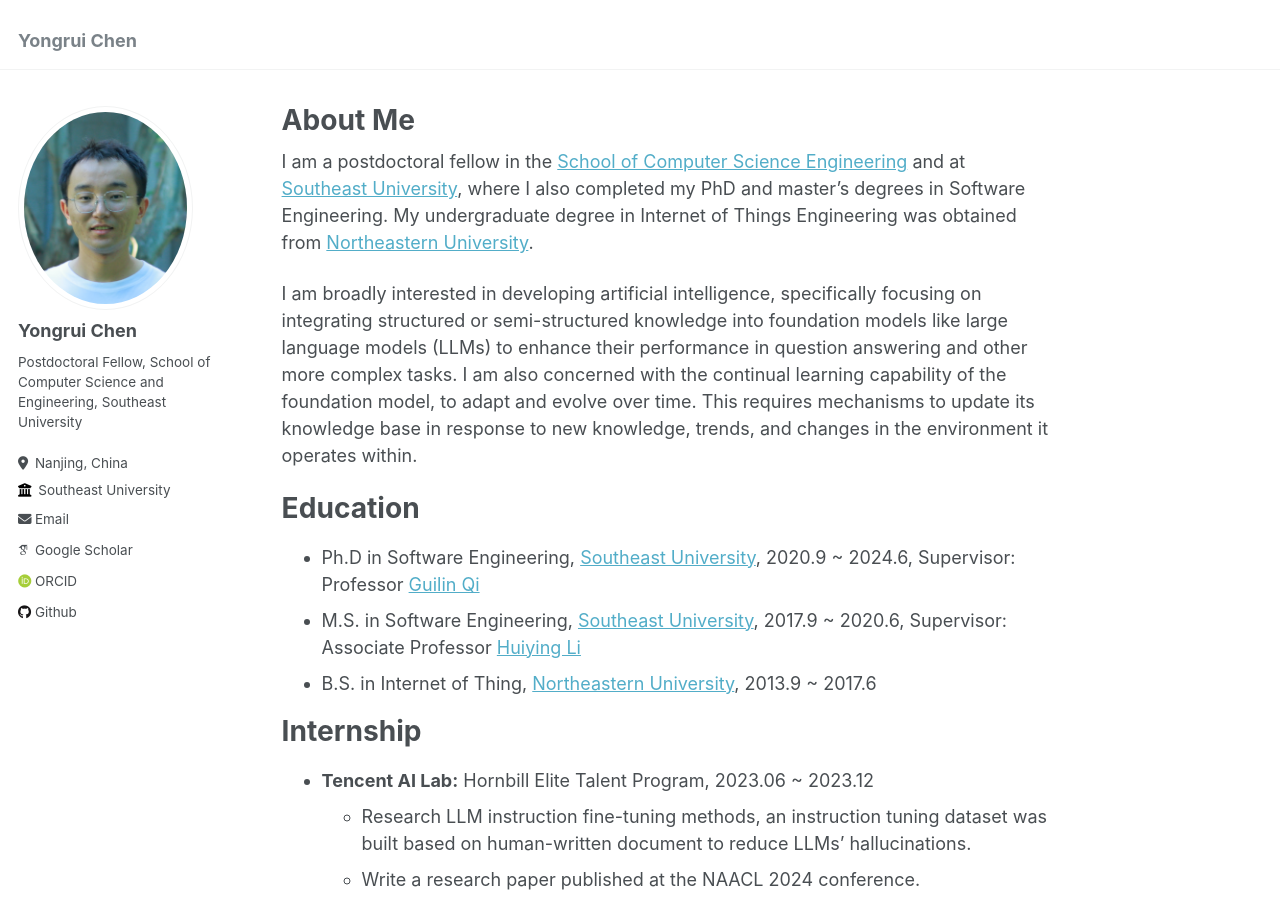
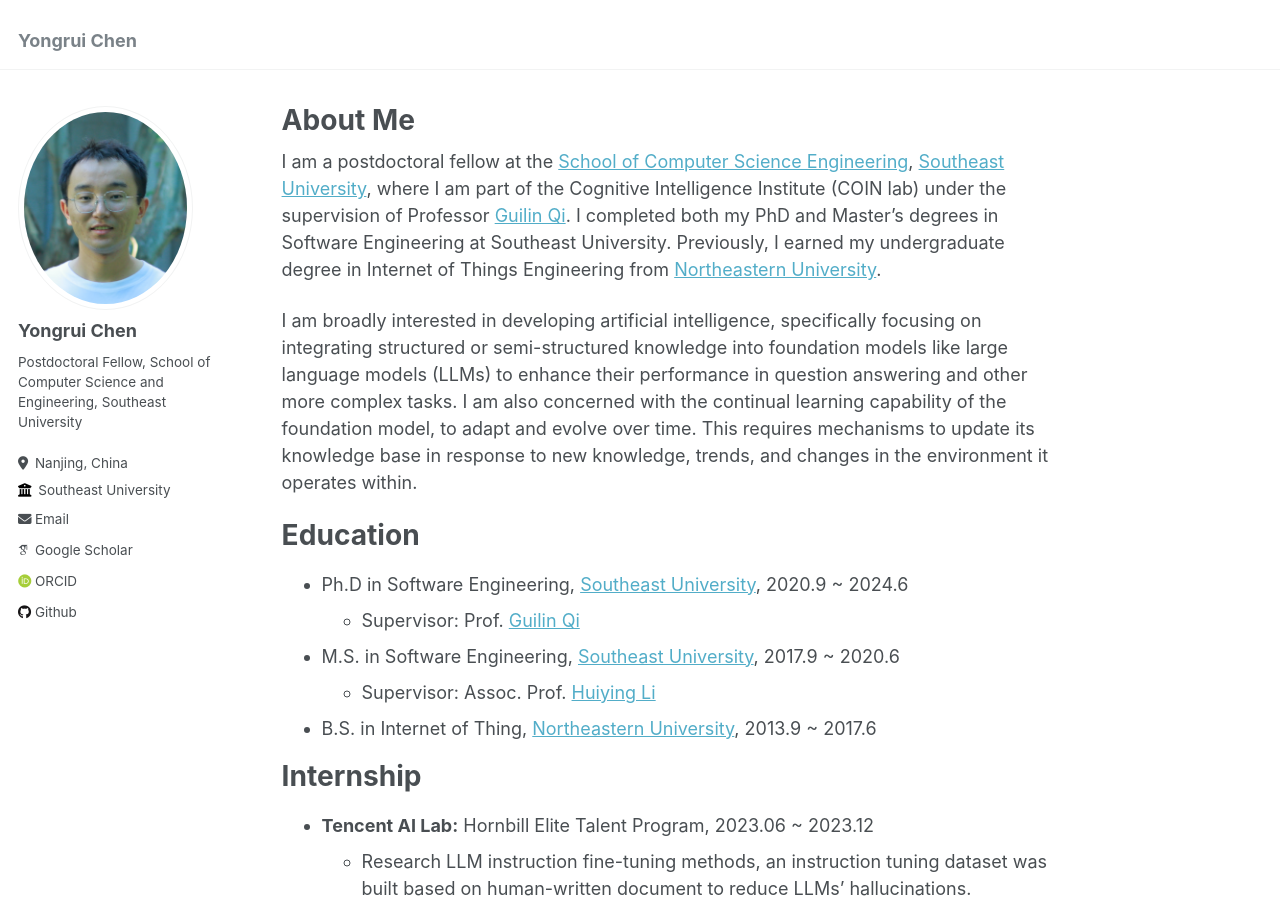
Before and after one commit to Bahuia/bahuia.github.io, a Jekyll site: the page built from _pages/about.md, in a window 1280 px wide and 900 px high. Built offline with Jekyll 4.4.1, drawn with Linux system fonts in a browser that asks for light colours; some web fonts are replaced; some of the changed text lies outside the part shown.

Commit message:
20240722

```diff
--- a/_pages/about.md
+++ b/_pages/about.md
@@ -7,7 +7,7 @@ redirect_from:
   - /about.html
 ---
 
-I am a postdoctoral fellow in the [School of Computer Science Engineering](https://cse.seu.edu.cn) and at [Southeast University](https://www.seu.edu.cn), where I also completed my PhD and master's degrees in Software Engineering. My undergraduate degree in Internet of Things Engineering was obtained from [Northeastern University](https://www.neu.edu.cn).
+I am a postdoctoral fellow at the [School of Computer Science Engineering](https://cse.seu.edu.cn), [Southeast University](https://www.seu.edu.cn), where I am part of the Cognitive Intelligence Institute (COIN lab) under the supervision of Professor [Guilin Qi](https://cs.seu.edu.cn/_s191/2023/1024/c23024a469541/page.psp). I completed both my PhD and Master's degrees in Software Engineering at Southeast University. Previously, I earned my undergraduate degree in Internet of Things Engineering from [Northeastern University](https://www.neu.edu.cn).
 
 I am broadly interested in developing artificial intelligence, specifically focusing on integrating structured or semi-structured knowledge into foundation models like large language models (LLMs) to enhance their performance in question answering and other more complex tasks.
 I am also concerned with the continual learning capability of the foundation model, to adapt and evolve over time. This requires mechanisms to update its knowledge base in response to new knowledge, trends, and changes in the environment it operates within.
@@ -16,8 +16,10 @@ I am also concerned with the continual learning capability of the foundation mod
 Education
 ======
 
-* Ph.D in Software Engineering, [Southeast University](https://www.seu.edu.cn), 2020.9 ~ 2024.6, Supervisor: Professor [Guilin Qi](https://cs.seu.edu.cn/_s191/2023/1024/c23024a469541/page.psp)
-* M.S. in Software Engineering, [Southeast University](https://www.seu.edu.cn), 2017.9 ~ 2020.6, Supervisor: Associate Professor [Huiying Li](https://cse.seu.edu.cn/2019/0105/c23024a257505/page.htm)
+* Ph.D in Software Engineering, [Southeast University](https://www.seu.edu.cn), 2020.9 ~ 2024.6
+  * Supervisor: Prof. [Guilin Qi](https://cs.seu.edu.cn/_s191/2023/1024/c23024a469541/page.psp)
+* M.S. in Software Engineering, [Southeast University](https://www.seu.edu.cn), 2017.9 ~ 2020.6
+  * Supervisor: Assoc. Prof. [Huiying Li](https://cse.seu.edu.cn/2019/0105/c23024a257505/page.htm)
 * B.S. in Internet of Thing, [Northeastern University](https://www.neu.edu.cn), 2013.9 ~ 2017.6
 
 
@@ -117,11 +119,6 @@ Co-author
     Yiming Tan, Dehai Min, Yu Li, Wenbo Li, Nan Hu, **Yongrui Chen**, Guilin Qi.
     In International Semantic Web Conference. (ISWC'23) [[paper](https://arxiv.org/pdf/2303.07992)]
 
-* [2023] **Can ChatGPT replace traditional KBQA models? An in-depth analysis of the question answering performance of the GPT LLM family**
-
-    Yiming Tan, Dehai Min, Yu Li, Wenbo Li, Nan Hu, **Yongrui Chen**, Guilin Qi.
-    In International Semantic Web Conference. (ISWC'23) [[paper](https://arxiv.org/pdf/2303.07992)]
-
 * [2023] **Three stream based multi-level event contrastive learning for text-video event extraction**
 
     Jiaqi Li, Chuanyi Zhang, Miaozeng Du, Dehai Min, **Yongrui Chen**, Guilin Qi.
@@ -157,12 +154,19 @@ Co-author
     Xinnan Guo, **Yongrui Chen**, Guilin Qi, Tianxing Wu, Hao Xu.
     In Proceedings of the Twenty-Ninth International Joint Conference on Artificial Intelligence. (IJCAI'22) [[paper](https://www.ijcai.org/proceedings/2022/0576.pdf)]
 
+Reviewer
+======
+* PC Member of the International Workshop on Data Management Opportunities in Unifying Large Language Models+Knowledge Graphs (VLDB'24 Workshop 2024)
+* PC Member of China Conference on Knowledge Graph and Semantic Computing and International Joint Conference on Knowledge Graphs (CCKS-IJCKG 2024)
+* Subreviewer of the Conference on Information and Knowledge Management (CIKM 2022)
+* Subreviewer of the International Semantic Web Conference (ISWC 2022)
+* Subreviewer of European Conference on Artificial Intelligence (ECAI 2022)
 
 
 Talks
 ======
-* Speaker of the NLP Frontier Forum at the [5th Jiangsu Artificial Intelligence Conference](http://www.jsai.org.cn/jsai) in 2022 [slides]()
-* Speaker of [OpenKG](http://openkg.cn) Seminar in May 2023
+* Speaker of [OpenKG](http://openkg.cn) Seminar in May 2023 [[slides](../files/continual_text2SQL.pdf)]
+* Speaker of the NLP Frontier Forum at the [5th Jiangsu Artificial Intelligence Conference](http://www.jsai.org.cn/jsai) in 2022 [[slides](../files/JSAI_report.pdf)]
 
 
 Honors & Awards
```
Also changed, not shown: 2 other files.
